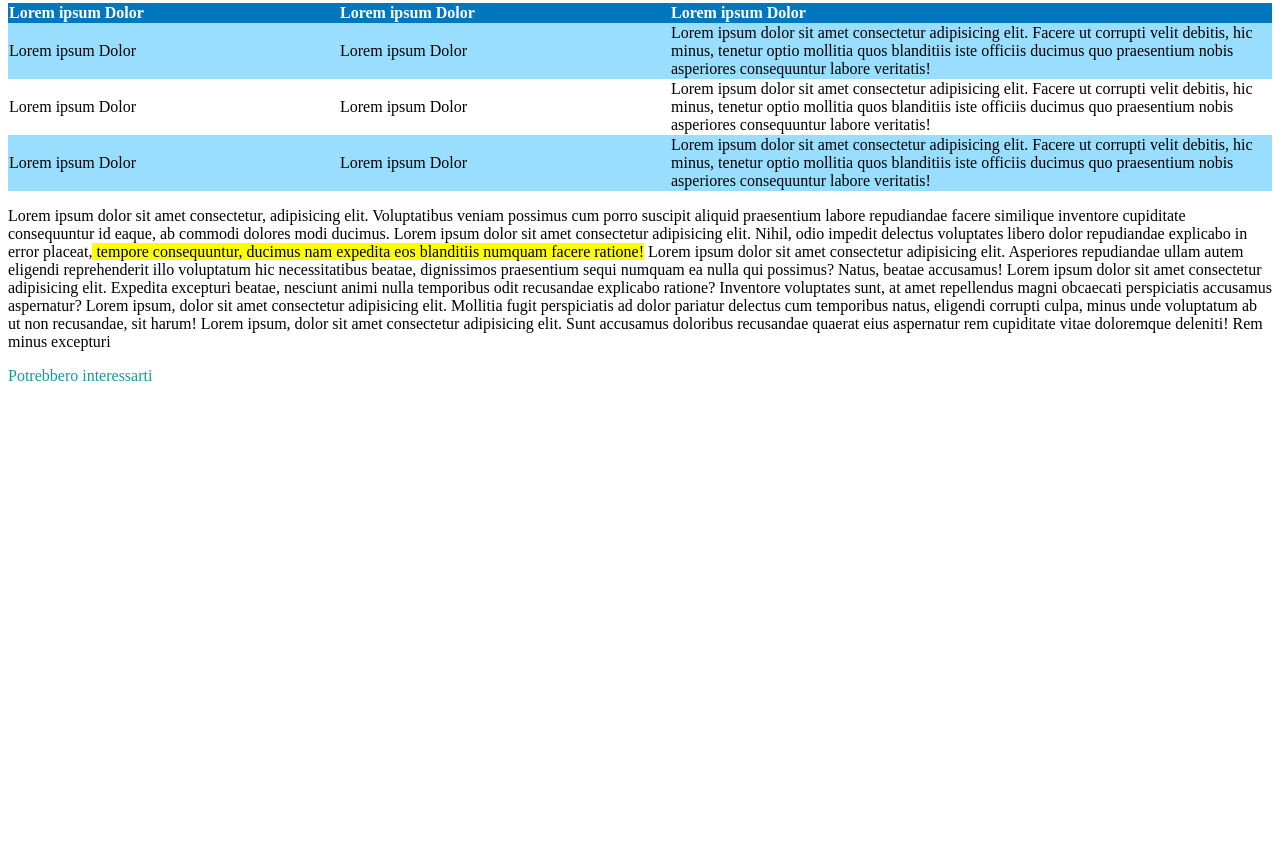
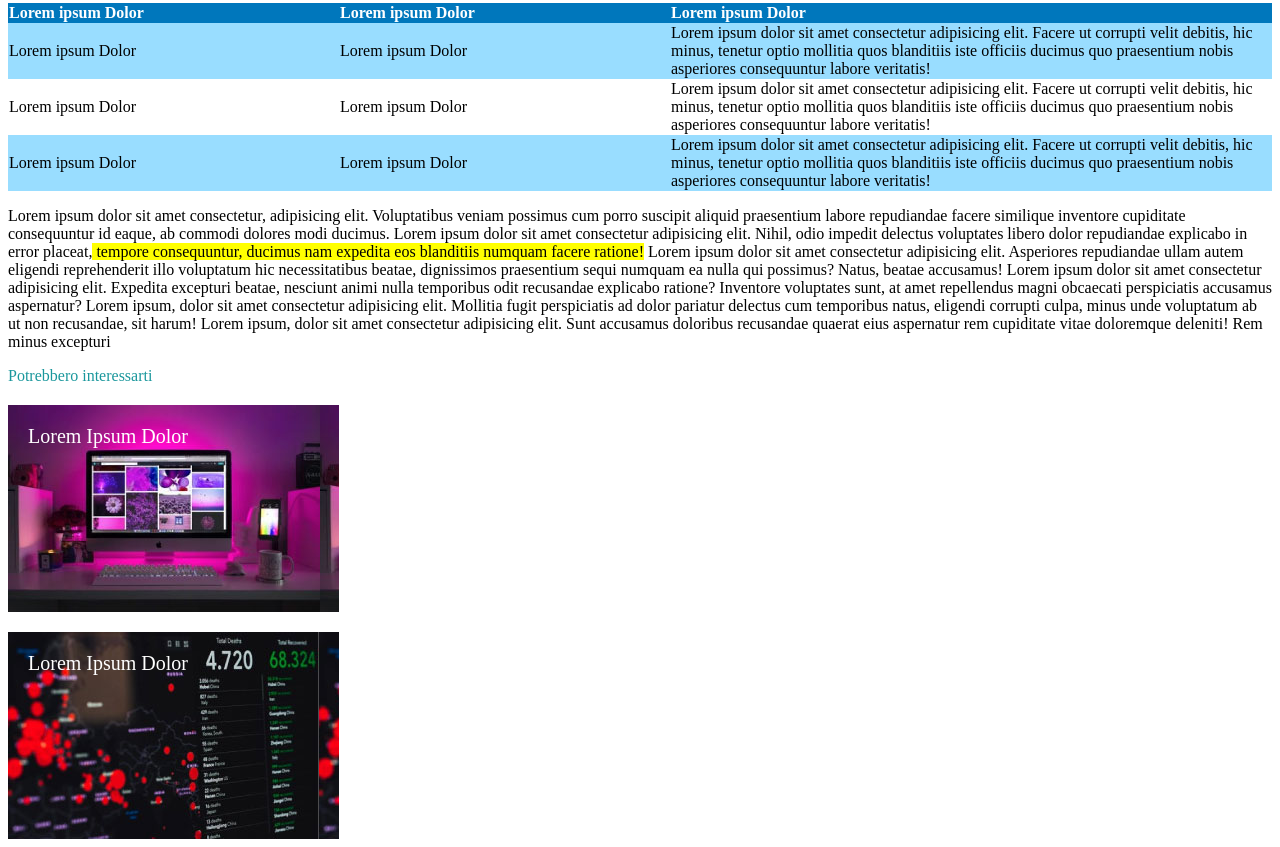
Before and after one commit to Emanuele-Guerra/html-css-booleaner, a plain HTML site: page index.html in a window 1280 px wide. Shown: the part 875-1722 px from the top of the page. Drawn offline with Linux system fonts and the light colour scheme.

Commit message:
consegna esercizio orribile

```diff
--- a/css/style.css
+++ b/css/style.css
@@ -77,15 +77,21 @@ table{
 .foto-footer{
     width: 331px;
     height: 207px;
-    background-image: url(..\img\monitor.jpg);
+    background-image: url(../img/monitor.jpg);
 }
+
 .foto-footer2{
     width: 331px;
     height: 207px;
+    background-image: url(../img/graph.jpg);
+
 
 }
 .img-text{
     color: white;
+    font-size: 20px;
+    padding-top: 1em;
+    padding-left: 1em;
 }
 
 
```
